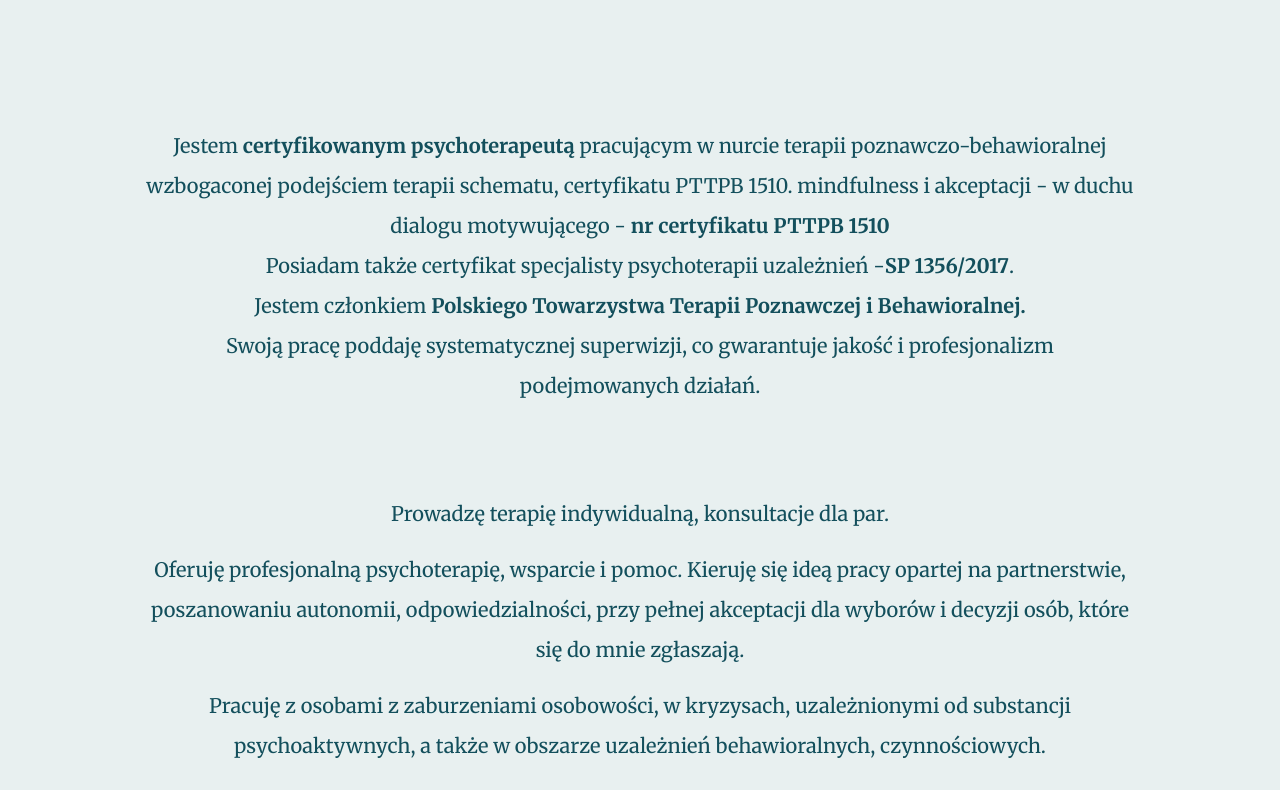
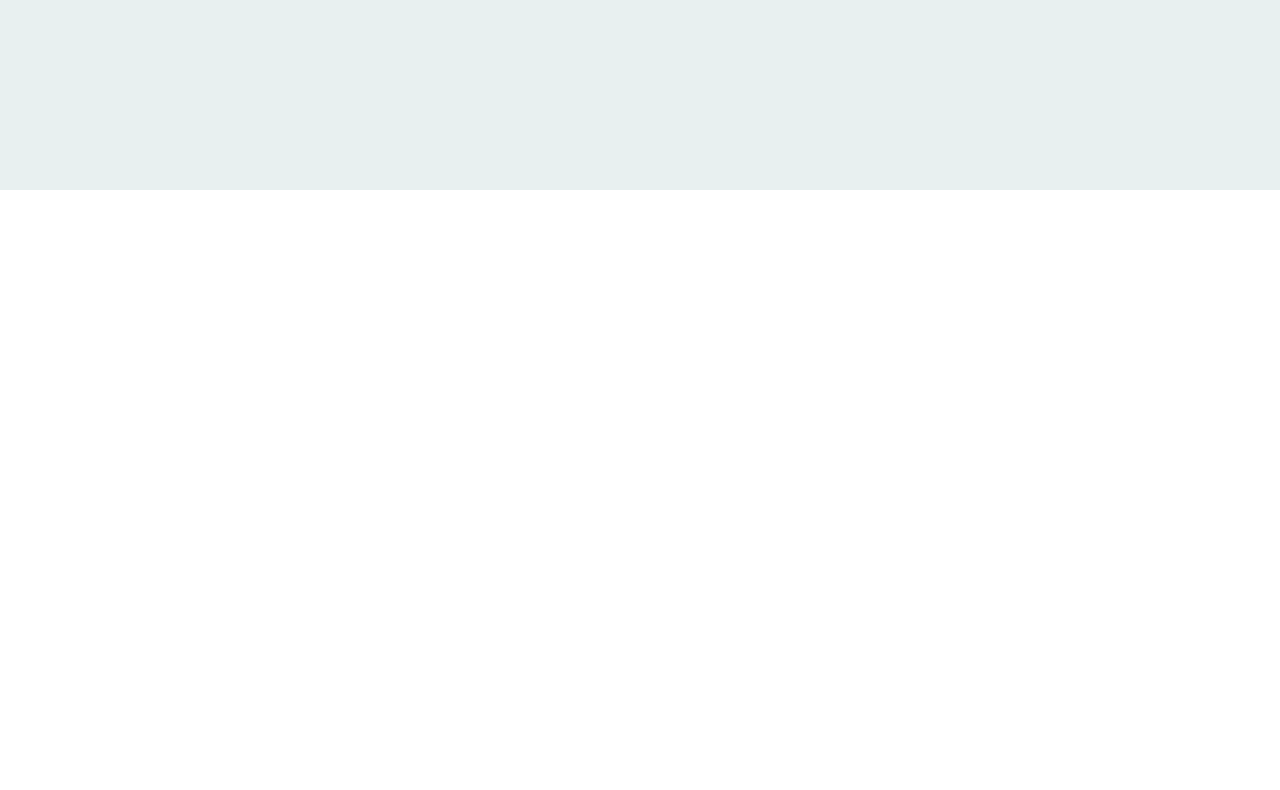
Before and after one commit to ArturZ12345/pracowniacbt, a Next.js app: page / in a window 1280 px wide. Shown: the part 3684-4474 px from the top of the page. After the commit the page ends 3874 px from the top, so only its background shows below. Built offline with nearby package versions, Linux system fonts and the light colour scheme.

Commit message:
Update pageNIEDZIELA.tsx

```diff
--- a/src/app/(pages)/page.tsx
+++ b/src/app/(pages)/page.tsx
@@ -192,42 +192,6 @@ rozwiązywania problemów
       <section
         className={`text-center py-16 px-4 max-w-5xl mx-auto ${merriweather.className} text-xl leading-loose`}
       >
-        <p className=" font-normal">
-          Jestem <b>certyfikowanym psychoterapeutą</b> pracującym w nurcie
-          terapii poznawczo-behawioralnej wzbogaconej podejściem terapii
-          schematu, certyfikatu PTTPB 1510. mindfulness i akceptacji - w duchu
-          dialogu motywującego - <b>nr certyfikatu PTTPB 1510</b>
-        </p>
-        <p className=" font-normal ">
-          Posiadam także certyfikat specjalisty psychoterapii uzależnień -
-          <b>SP 1356/2017</b>.
-        </p>
-        <p className=" font-normal ">
-          Jestem członkiem{" "}
-          <b>Polskiego Towarzystwa Terapii Poznawczej i Behawioralnej.</b>
-        </p>
-        <p className=" font-normal ">
-          Swoją pracę poddaję systematycznej superwizji, co gwarantuje jakość i
-          profesjonalizm podejmowanych działań.
-        </p>
-      </section>
-      <section
-        className={`text-center py-4 px-4 max-w-5xl mx-auto ${merriweather.className} text-xl leading-loose`}
-      >
-        <p className=" font-normal py-2 ">
-          Prowadzę terapię indywidualną, konsultacje dla par.
-        </p>
-        <p className=" font-normal py-2">
-          Oferuję profesjonalną psychoterapię, wsparcie i pomoc. Kieruję się
-          ideą pracy opartej na partnerstwie, poszanowaniu autonomii,
-          odpowiedzialności, przy pełnej akceptacji dla wyborów i decyzji osób,
-          które się do mnie zgłaszają.
-        </p>
-        <p className=" font-normal py-2 ">
-          Pracuję z osobami z zaburzeniami osobowości, w kryzysach,
-          uzależnionymi od substancji psychoaktywnych, a także w obszarze
-          uzależnień behawioralnych, czynnościowych.
-        </p>
       </section>
     </section>
   );
```
